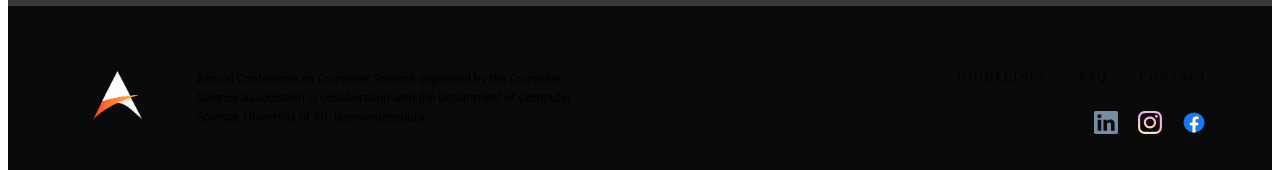
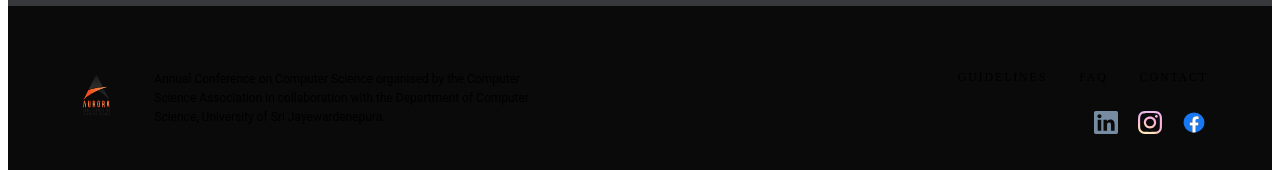
Before and after one commit to MathuPrac/aurora-2026, a React (Vite) app: page / in a window 1280 px wide. Shown: the part 7800-7970 px from the top of the page. Built offline with nearby package versions, Linux system fonts and the light colour scheme; the HTML template or start-up script is replaced by a standard one.

Commit message:
Update footer logo image source
Don't change this logo again

```diff
--- a/src/components/Footer.jsx
+++ b/src/components/Footer.jsx
@@ -6,7 +6,7 @@
       <div className="footer-main">
         <div className="footer-left">
           <div className="footer-logo">
-            <img src="/logo1.png" alt="Aurora Logo" />
+            <img src="/logo.png" alt="Aurora Logo" />
           </div>
           <div className="footer-description">
             Annual Conference on Computer Science organised by the Computer Science Association in collaboration with the Department of Computer Science, University of Sri Jayewardenepura.
```
